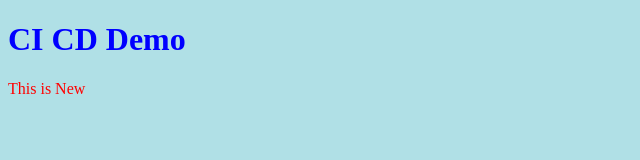
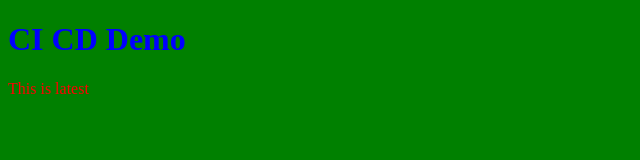
Before and after one commit to Beer786/nataraj-demo, a plain HTML site: page index.html in a window 1280 px wide. Shown: the whole page, without its empty margins (0-640 px from the left). Drawn offline with Linux system fonts and the light colour scheme.

Commit message:
with latest code changes

```diff
--- a/index.html
+++ b/index.html
@@ -1,8 +1,8 @@
 <!DOCTYPE html>
 <html>
-<body style="background-color:powderblue;">
+<body style="background-color:green;">
 
 <h1 style="color:blue;">CI CD Demo</h1>
-<p style="color:Red;">This is New  </p>
+<p style="color:Red;">This is latest</p>
 </body>
 </html>
```
